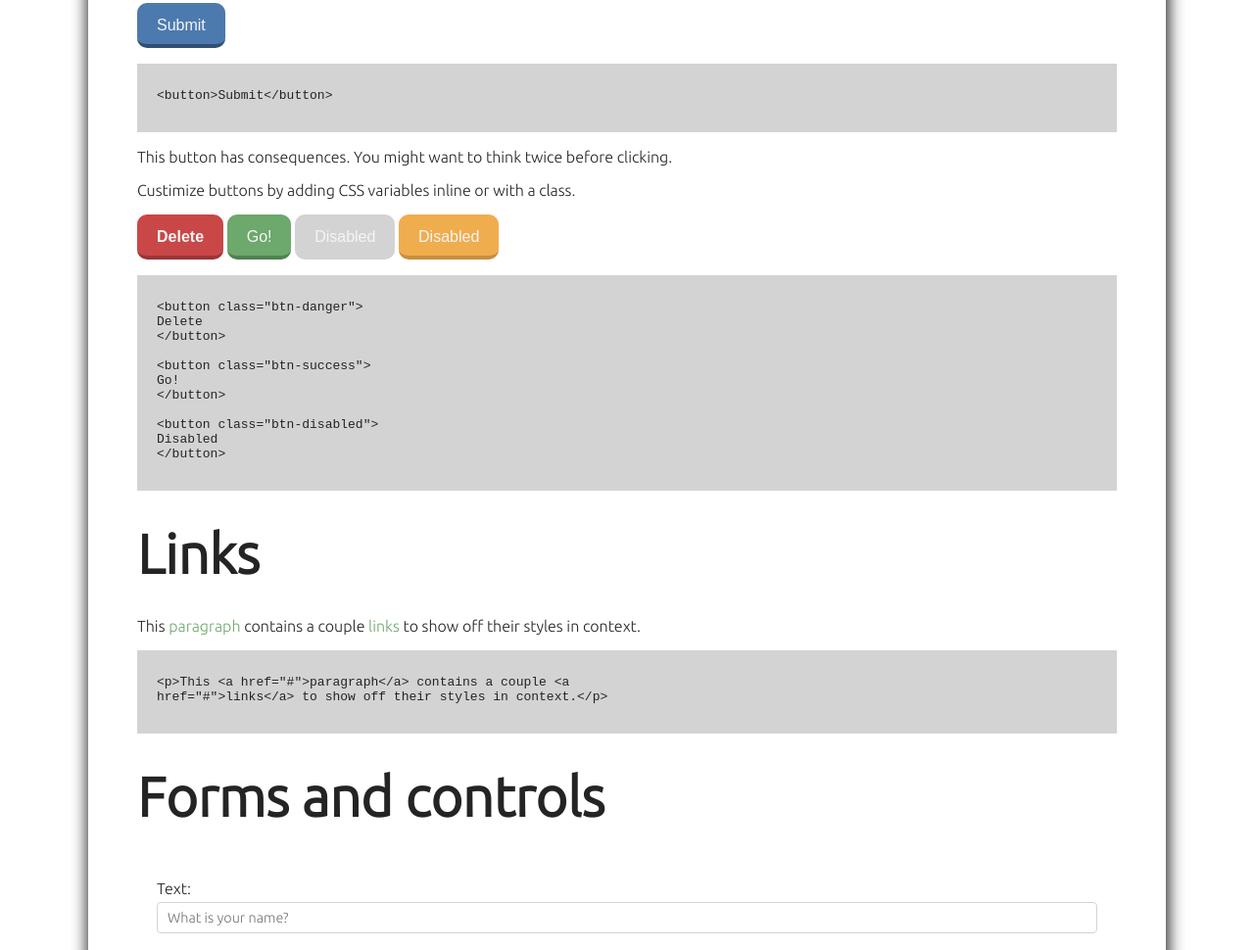
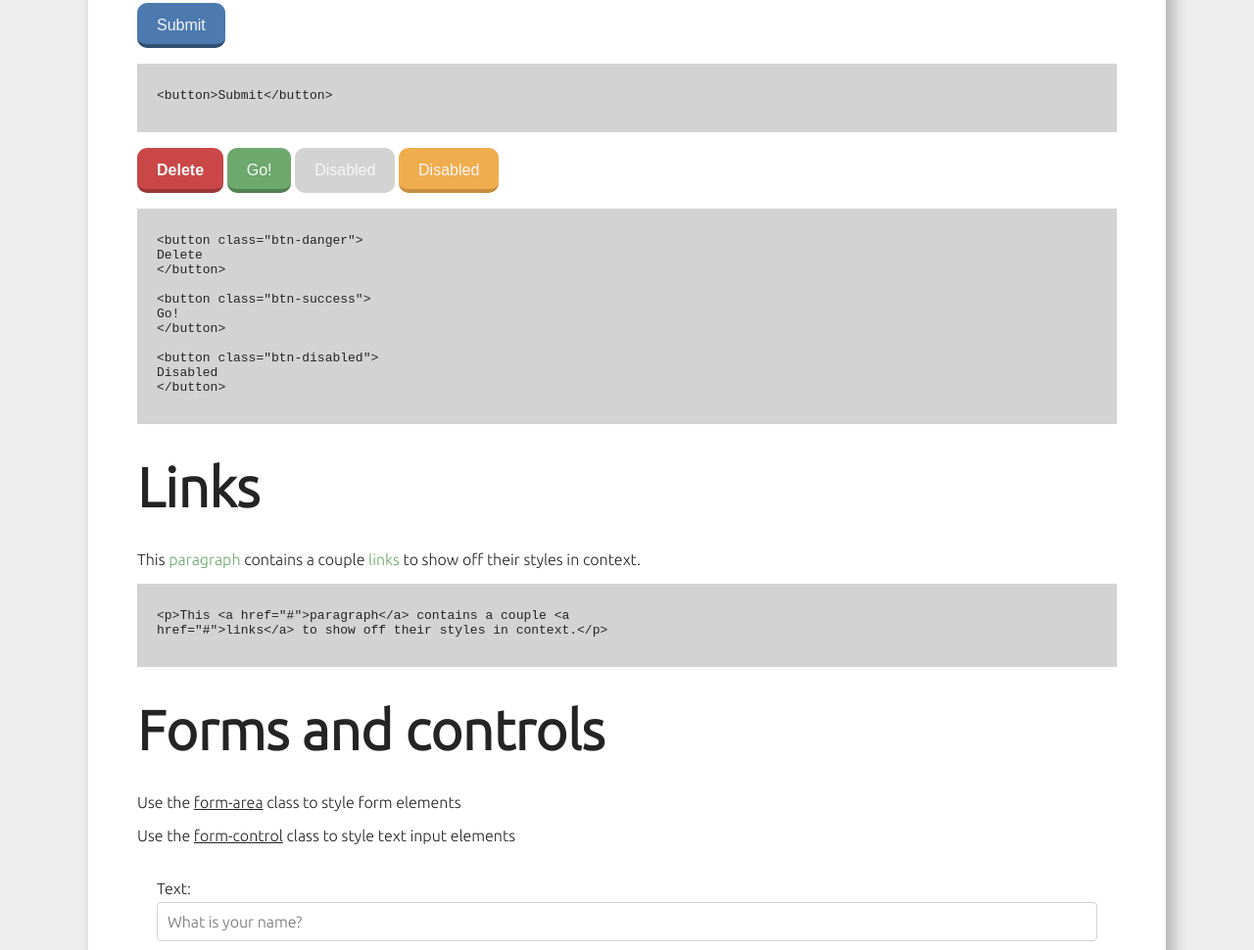
Before and after one commit to jewarner57/Falls.css, a plain HTML site: page index.html in a window 1280 px wide. Shown: the part 1358-2328 px from the top of the page at 98% size. Drawn offline with Linux system fonts and the light colour scheme.

Commit message:
fix: add more padding to form-control, improve helper text clarity

```diff
--- a/index.html
+++ b/index.html
@@ -7,7 +7,7 @@
 </head>
 <!-- Page Wraper -->
 
-<body class="dark">
+<body class="dark" style="background-color: rgb(238, 238, 238);">
   <!-- Page Navigation -->
   <div class="navbar nav-light">
     <h1 class="title">Falls.css</h1>
@@ -89,9 +89,6 @@
 &lt;button&gt;Submit&lt;/button&gt;
 				</code>
 			</pre>
-
-      <p>This button has consequences. You might want to think twice before clicking.</p>
-      <p>Custimize buttons by adding CSS variables inline or with a class.</p>
       <p>
         <button class="btn-danger">Delete</button>
         <button class="btn-success">Go!</button>
@@ -137,6 +134,8 @@ href=&quot;#&quot;&gt;links&lt;/a&gt; to show off their styles in context.&lt;/p
     <!-- Form Styles -->
     <section id="forms">
       <h2>Forms and controls</h2>
+      <p>Use the <u>form-area</u> class to style form elements</p>
+      <p>Use the <u>form-control</u> class to style text input elements</p>
       <form class="form-area">
         <label for="name">Text: </label>
         <input id="name" class="form-control" type="text" placeholder="What is your name?">
@@ -219,7 +218,7 @@ href=&quot;#&quot;&gt;links&lt;/a&gt; to show off their styles in context.&lt;/p
         <div class="flex align-center">
           <label for="checkbox">Here is a custom checkbox</label>
           <label class="fl-checkbox">
-            <input id="checkbox" type="checkbox" />
+            <input id="checkbox" type="checkbox" checked />
             <span></span>
           </label>
         </div>
--- a/styles.css
+++ b/styles.css
@@ -46,7 +46,7 @@ body {
   padding: 50px;
   background-color: var(--background-color);
   color: var(--foreground-color);
-  box-shadow: 1px 1px 15px 2px var(--foreground-color);
+  box-shadow: 7px 7px 15px 0px var(--color-md-light);
 }
 
 
@@ -224,10 +224,10 @@ pre {
 
 .form-control {
   font-family: var(--font-family);
-  padding: 7px 10px;
+  padding: 10px 10px;
   border-radius: 4px;
   border: 1px solid var(--color-light);
-  font-size: 0.9rem;
+  font-size: 1rem;
   margin: 5px 0 20px 0;
   resize: none;
 }
```
